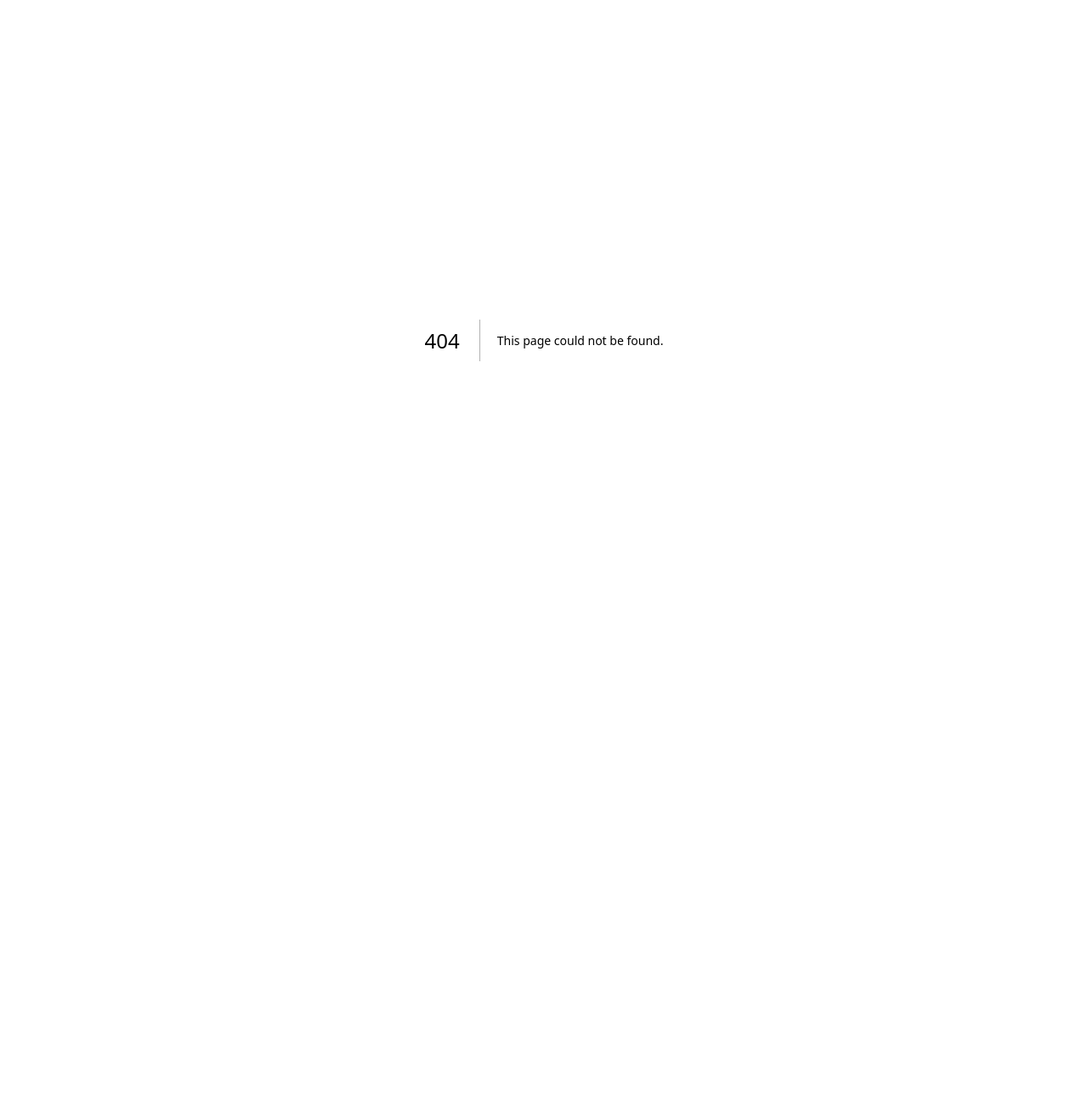
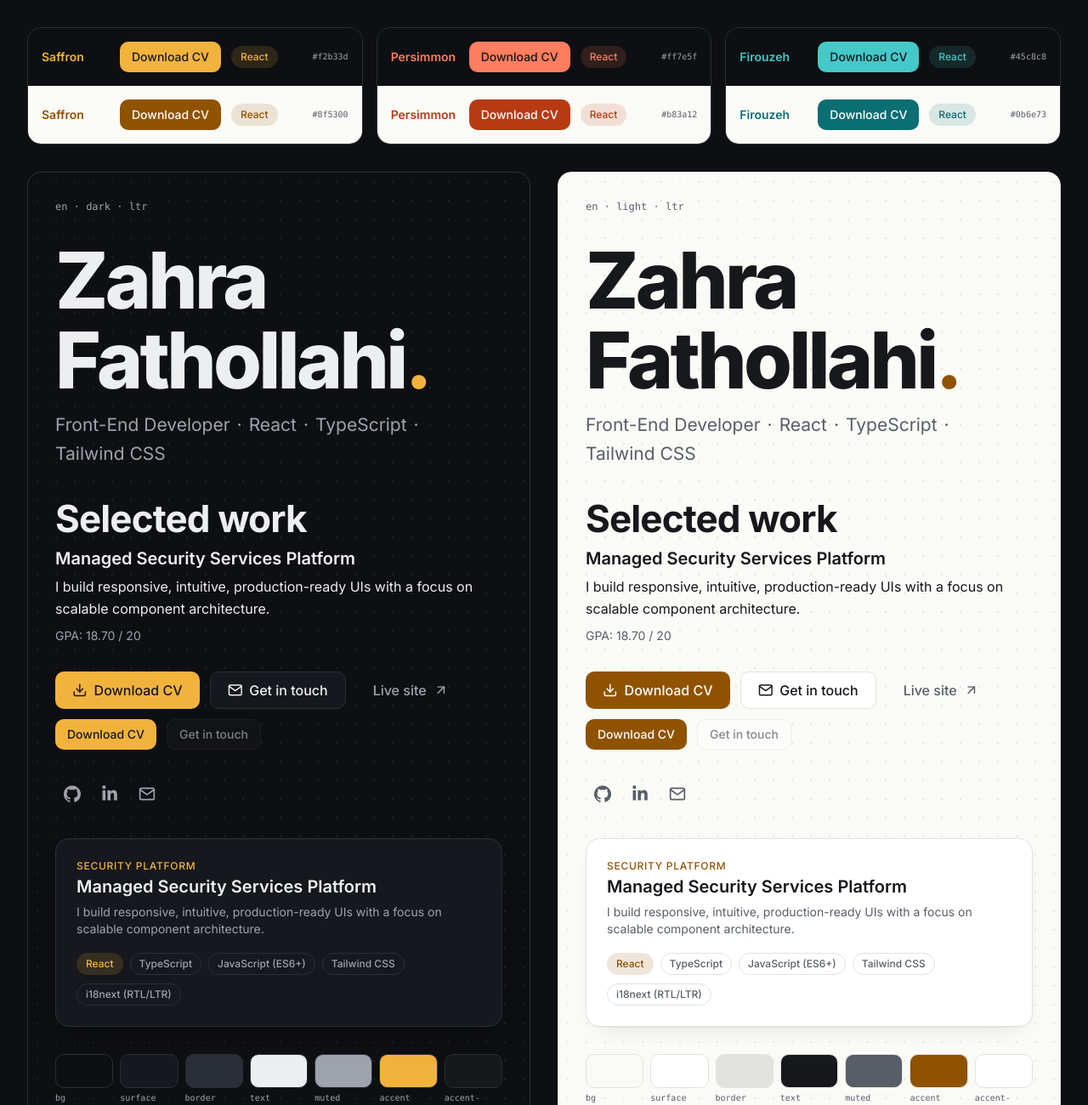
Before and after one commit to ZahraFathollahii/portfolio, a Next.js app: page /portfolio/1/styleguide in a window 1280 px wide. Before the commit this address had no page. Shown: the top 1300 px of the page at 85% size. Before the commit the page ends 800 px from the top, so only its background shows below. Built offline with nearby package versions, Linux system fonts and the light colour scheme.

Commit message:
chore: add temporary styleguide page

```diff
--- /dev/null
+++ b/src/app/[locale]/styleguide/page.tsx
@@ -0,0 +1,273 @@
+/*
+ * TEMPORARY design-system preview — delete in Phase 7.
+ * Exempt from the i18n rule: sample copy below is demo data, not site content.
+ */
+import { Fragment, type CSSProperties } from "react";
+import { FiArrowUpRight, FiDownload, FiMail } from "react-icons/fi";
+import { SiGithub } from "react-icons/si";
+import { FaLinkedinIn } from "react-icons/fa6";
+
+import {
+  Button,
+  ButtonLink,
+  Card,
+  Chip,
+  Heading,
+  IconLink,
+} from "@/components/ui";
+import { formatNumber } from "@/lib/format";
+import { localeDir, locales, type Locale } from "@/i18n/settings";
+
+export const dynamicParams = false;
+
+export function generateStaticParams() {
+  return locales.map((locale) => ({ locale }));
+}
+
+type Theme = "dark" | "light";
+
+const sample: Record<
+  Locale,
+  {
+    name: string;
+    lead: string[];
+    h2: string;
+    h3: string;
+    body: string;
+    primary: string;
+    secondary: string;
+    ghost: string;
+    card: string;
+    gpa: string;
+    newTab: string;
+  }
+> = {
+  en: {
+    name: "Zahra Fathollahi",
+    lead: ["Front-End Developer", "React", "TypeScript", "Tailwind CSS"],
+    h2: "Selected work",
+    h3: "Managed Security Services Platform",
+    body: "I build responsive, intuitive, production-ready UIs with a focus on scalable component architecture.",
+    primary: "Download CV",
+    secondary: "Get in touch",
+    ghost: "Live site",
+    card: "Security platform",
+    gpa: "GPA",
+    newTab: "opens in a new tab",
+  },
+  fa: {
+    name: "زهرا فتح‌اللهی",
+    lead: ["توسعه‌دهنده‌ی فرانت‌اند", "React", "TypeScript", "Tailwind CSS"],
+    h2: "نمونه‌کارهای منتخب",
+    h3: "پلتفرم خدمات امنیتی مدیریت‌شده",
+    body: "رابط‌های کاربری واکنش‌گرا، روان و آماده‌ی استفاده در محصول می‌سازم و روی معماری کامپوننت مقیاس‌پذیر تمرکز دارم.",
+    primary: "دریافت رزومه",
+    secondary: "در تماس باشیم",
+    ghost: "نسخه‌ی آنلاین",
+    card: "پلتفرم امنیتی",
+    gpa: "معدل",
+    newTab: "در زبانه‌ی جدید باز می‌شود",
+  },
+};
+
+const techs = [
+  "React",
+  "TypeScript",
+  "JavaScript (ES6+)",
+  "Tailwind CSS",
+  "i18next (RTL/LTR)",
+];
+
+const tokens = [
+  "bg",
+  "surface",
+  "border",
+  "text",
+  "muted",
+  "accent",
+  "accent-contrast",
+] as const;
+
+const accentCandidates: {
+  name: string;
+  dark: [string, string];
+  light: [string, string];
+}[] = [
+  {
+    name: "Saffron",
+    dark: ["#f2b33d", "#16181c"],
+    light: ["#8f5300", "#ffffff"],
+  },
+  {
+    name: "Persimmon",
+    dark: ["#ff7e5f", "#16181c"],
+    light: ["#b83a12", "#ffffff"],
+  },
+  {
+    name: "Firouzeh",
+    dark: ["#45c8c8", "#16181c"],
+    light: ["#0b6e73", "#ffffff"],
+  },
+];
+
+function Panel({ locale, theme }: { locale: Locale; theme: Theme }) {
+  const s = sample[locale];
+
+  return (
+    <div
+      lang={locale}
+      dir={localeDir[locale]}
+      data-theme={theme}
+      data-panel={`${locale}-${theme}`}
+      className="space-y-8 rounded-card border border-border bg-bg bg-dot-grid p-6 text-text sm:p-8"
+    >
+      <p className="font-mono text-xs text-muted">
+        {locale} · {theme} · {localeDir[locale]}
+      </p>
+
+      <div className="space-y-3">
+        <Heading level={1} accentDot>
+          {s.name}
+        </Heading>
+        {/* Mixed-script list: separate isolated items, never one concatenated string (bidi reorders separators on wrap). */}
+        <p className="flex flex-wrap gap-x-2 text-lead text-muted">
+          {s.lead.map((item, i) => (
+            <Fragment key={item}>
+              {i > 0 && <span aria-hidden>·</span>}
+              <span dir="auto">{item}</span>
+            </Fragment>
+          ))}
+        </p>
+      </div>
+
+      <div className="space-y-2">
+        <Heading level={2}>{s.h2}</Heading>
+        <Heading level={3}>{s.h3}</Heading>
+        <p>{s.body}</p>
+        <p className="text-sm text-muted">
+          {s.gpa}: {formatNumber(18.7, locale, { minimumFractionDigits: 2 })} /{" "}
+          {formatNumber(20, locale)}
+        </p>
+      </div>
+
+      <div className="flex flex-wrap gap-3">
+        <ButtonLink href="#" icon={FiDownload}>
+          {s.primary}
+        </ButtonLink>
+        <Button variant="secondary" icon={FiMail}>
+          {s.secondary}
+        </Button>
+        <ButtonLink
+          href="#"
+          variant="ghost"
+          icon={FiArrowUpRight}
+          iconPosition="end"
+          mirrorIcon
+          newTabHint={s.newTab}
+        >
+          {s.ghost}
+        </ButtonLink>
+        <Button size="sm">{s.primary}</Button>
+        <Button size="sm" variant="secondary" disabled>
+          {s.secondary}
+        </Button>
+      </div>
+
+      <div className="flex flex-wrap items-center gap-1">
+        <IconLink
+          href="#"
+          label="GitHub"
+          icon={SiGithub}
+          newTabHint={s.newTab}
+        />
+        <IconLink
+          href="#"
+          label="LinkedIn"
+          icon={FaLinkedinIn}
+          newTabHint={s.newTab}
+        />
+        <IconLink href="#" label="Email" icon={FiMail} />
+      </div>
+
+      <Card as="article" interactive>
+        <p className="mb-1 text-xs font-medium tracking-label text-accent uppercase">
+          {s.card}
+        </p>
+        <Heading level={3}>{s.h3}</Heading>
+        <p className="mt-2 text-sm text-muted">{s.body}</p>
+        <ul className="mt-4 flex flex-wrap gap-2">
+          {techs.map((tech, i) => (
+            <li key={tech}>
+              <Chip tone={i === 0 ? "accent" : "neutral"}>{tech}</Chip>
+            </li>
+          ))}
+        </ul>
+      </Card>
+
+      <ul className="grid grid-cols-4 gap-2 sm:grid-cols-7">
+        {tokens.map((token) => (
+          <li key={token} className="space-y-1">
+            <div
+              className="h-10 rounded-control border border-border"
+              style={{ background: `var(--${token})` }}
+            />
+            <p className="font-mono text-[10px] text-muted" dir="ltr">
+              {token}
+            </p>
+          </li>
+        ))}
+      </ul>
+    </div>
+  );
+}
+
+function AccentCandidates() {
+  return (
+    <div className="grid gap-4 md:grid-cols-3" lang="en" dir="ltr">
+      {accentCandidates.map((candidate) => (
+        <div
+          key={candidate.name}
+          className="min-w-0 overflow-hidden rounded-card border border-border"
+        >
+          {(["dark", "light"] as const).map((theme) => (
+            <div
+              key={theme}
+              data-theme={theme}
+              className="flex flex-wrap items-center gap-3 bg-bg p-4 text-text"
+              style={
+                {
+                  "--accent": candidate[theme][0],
+                  "--accent-contrast": candidate[theme][1],
+                } as CSSProperties
+              }
+            >
+              <span className="w-20 text-sm font-semibold text-accent">
+                {candidate.name}
+              </span>
+              <Button size="sm">Download CV</Button>
+              <Chip tone="accent">React</Chip>
+              <span className="ms-auto font-mono text-[10px] text-muted">
+                {candidate[theme][0]}
+              </span>
+            </div>
+          ))}
+        </div>
+      ))}
+    </div>
+  );
+}
+
+export default function StyleguidePage() {
+  return (
+    <main className="mx-auto max-w-[1600px] space-y-8 p-4 sm:p-8">
+      <AccentCandidates />
+      <div className="grid gap-8 xl:grid-cols-2">
+        {locales.flatMap((locale) =>
+          (["dark", "light"] as const).map((theme) => (
+            <Panel key={`${locale}-${theme}`} locale={locale} theme={theme} />
+          )),
+        )}
+      </div>
+    </main>
+  );
+}
```
